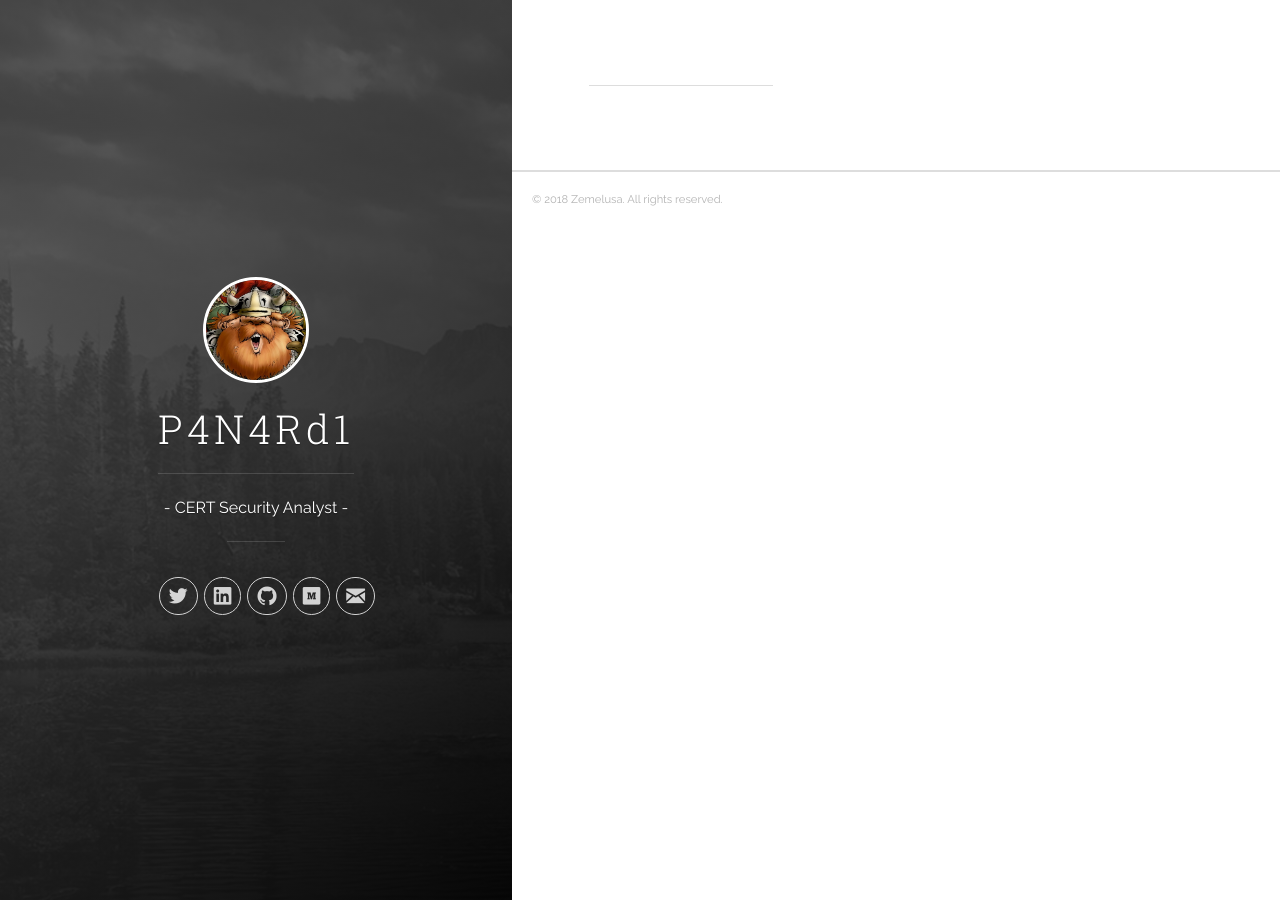
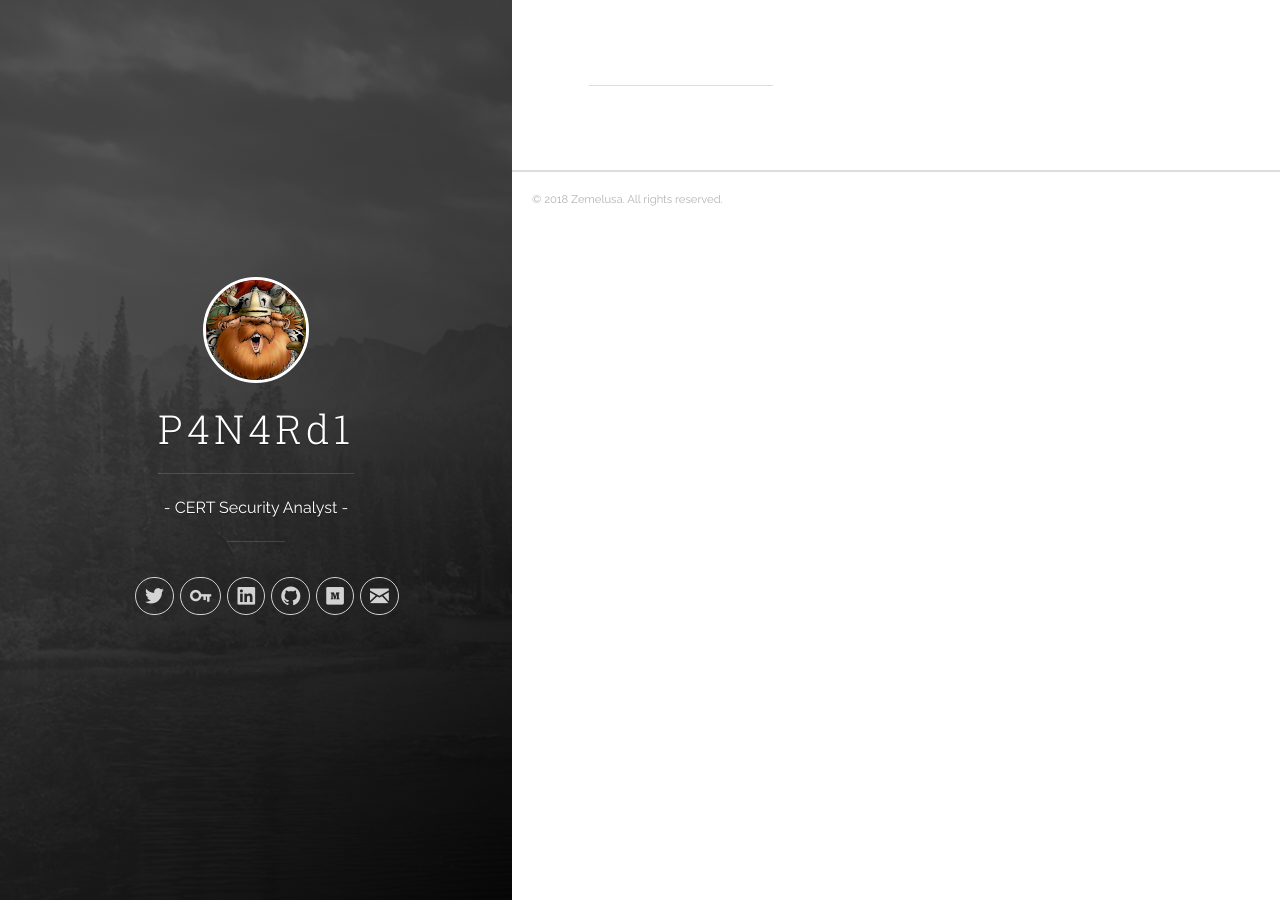
Before and after one commit to zemelusa/zemelusa.github.io, a Jekyll site: the page built from index.html, in a window 1280 px wide. Built offline with Jekyll 4.4.1, drawn with Linux system fonts in a browser that asks for light colours; the list of posts is cut into pages by our own code.

Commit message:
keybase icon 2

```diff
--- a/_config.yml
+++ b/_config.yml
@@ -13,6 +13,7 @@ author:
   github_username:  zemelusa
   linkedin_username: panardin
   medium_username: zemelusa
+  keybase_username: panardin
 
 defaults:
   -
--- a/_includes/header.html
+++ b/_includes/header.html
@@ -35,8 +35,8 @@
             {% if site.author.keybase_username %}
               <!-- Keybase -->
               <li class="navigation__item">
-                <a href="https://keybase/{{ site.author.keybase_username }}" title="{{ site.author.keybase_username }} on Keybase" target="_blank">
-                  <i class="icon icon-key-sm"></i>
+                <a href="https://keybase.io/{{ site.author.keybase_username }}" title="{{ site.author.keybase_username }} on Keybase" target="_blank">
+                  <i class="icon icon-key"></i>
                   <span class="label">Keybase</span>
                 </a>
               </li>
```
